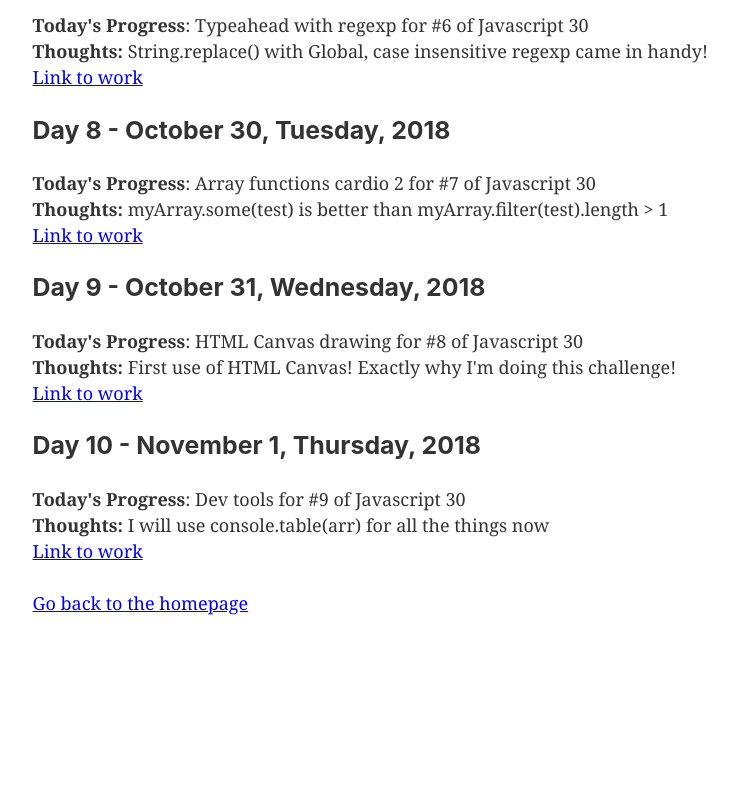
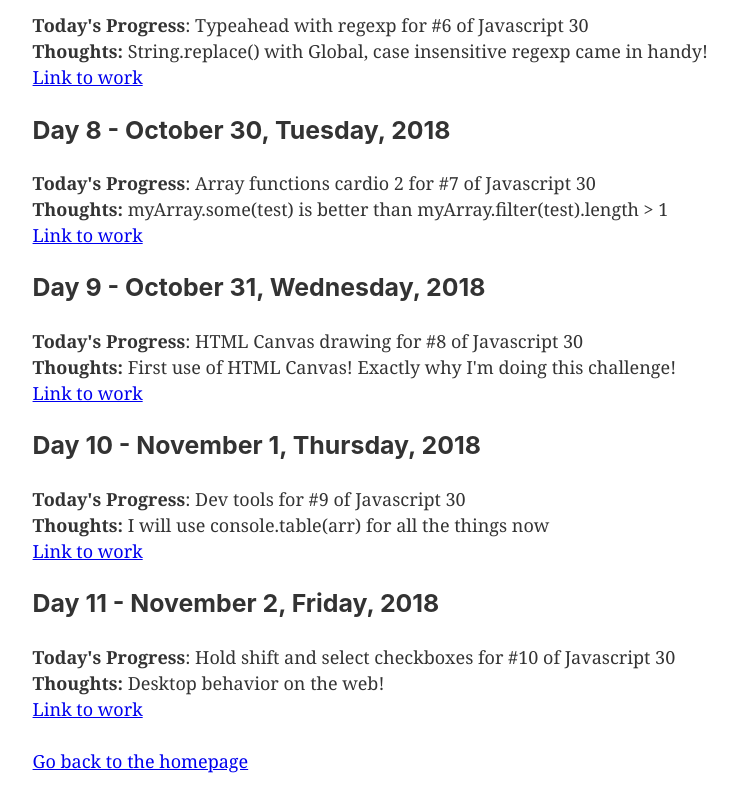
Before and after one commit to turnlab-solutions/website, a Gatsby site: page /100-days-of-code-challenge in a window 1280 px wide. Shown: the part 1234-2034 px from the top of the page, without its empty margins (147-884 px from the left). Before the commit the page ends 1876 px from the top, so only its background shows below. Built offline with nearby package versions, Linux system fonts and the light colour scheme; Gatsby itself is replaced by a stand-in of ours.

Commit message:
Day 11 log

```diff
--- a/src/pages/100-days-of-code-challenge.js
+++ b/src/pages/100-days-of-code-challenge.js
@@ -65,6 +65,12 @@ const SecondPage = () => (
     <strong>Thoughts:</strong> I will use console.table(arr) for all the things now<br />
     <a target="_blank" href="https://maxletourneur.github.io/JavaScript30/09%20-%20Dev%20Tools%20Domination/">Link to work</a><br />
     </p>
+    <h3>Day 11 - November 2, Friday, 2018</h3>
+    <p>
+    <strong>Today's Progress</strong>: Hold shift and select checkboxes for #10 of Javascript 30<br />
+    <strong>Thoughts:</strong> Desktop behavior on the web!<br />
+    <a target="_blank" href="https://maxletourneur.github.io/JavaScript30/10%20-%20Hold%20Shift%20and%20Check%20Checkboxes/">Link to work</a><br />
+    </p>
     <Link to="/">Go back to the homepage</Link>
   </Layout>
 )
```
